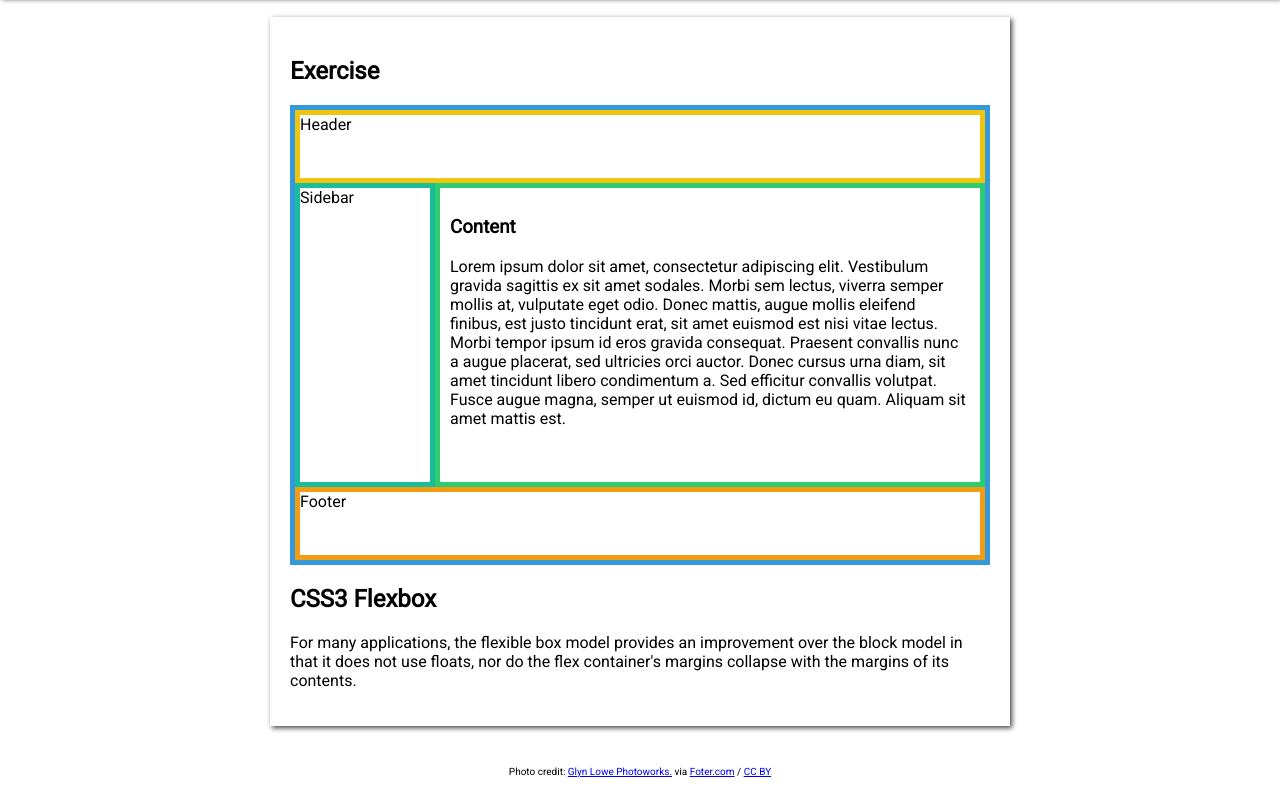
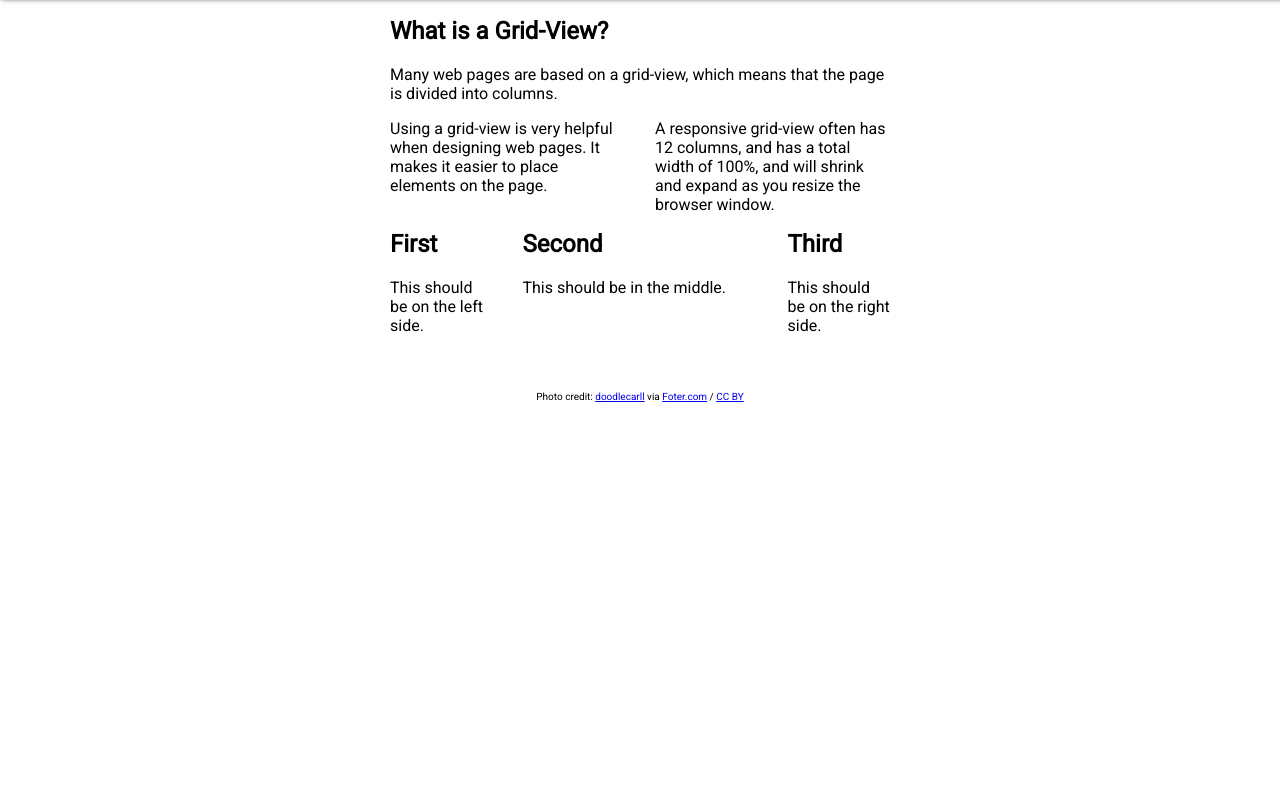
Before and after one commit to kojak01/javascript-blog, a website: page index.html in a window 1280 px wide. Shown: the part 103-900 px from the top of the page. After the commit the page ends 800 px from the top, so only its background shows below. Drawn offline with Linux system fonts and the light colour scheme.

Commit message:
flexbox grid system example

```diff
--- a/index.html
+++ b/index.html
@@ -2,29 +2,44 @@
 <html>
     <head>
         <title>Flexbox!</title>
-        <link rel="stylesheet" type="text/css" href="style.css">
 		<link href='https://fonts.googleapis.com/css?family=Roboto' rel='stylesheet' type='text/css'>
+        <link href="style.css" rel="stylesheet" type="text/css">
     </head>
     <body>
     	<div class="hero">
-	    	<h1>Basic layout</h1>
+	    	<h1>Flexbox grid system</h1>
     	</div>
-    	<div class="main-container">
-    	    <h2>Exercise</h2>
-        	<div class="container">
-        	    <div class="header">Header</div>
-    			<div class="sidebar">Sidebar</div>
-    			<div class="content">
-        			<h3>Content</h3>
-Lorem ipsum dolor sit amet, consectetur adipiscing elit. Vestibulum gravida sagittis ex sit amet sodales. Morbi sem lectus, viverra semper mollis at, vulputate eget odio. Donec mattis, augue mollis eleifend finibus, est justo tincidunt erat, sit amet euismod est nisi vitae lectus. Morbi tempor ipsum id eros gravida consequat. Praesent convallis nunc a augue placerat, sed ultricies orci auctor. Donec cursus urna diam, sit amet tincidunt libero condimentum a. Sed efficitur convallis volutpat. Fusce augue magna, semper ut euismod id, dictum eu quam. Aliquam sit amet mattis est.
-    			</div>
-    			<div class="footer">Footer</div>
-    		</div>
-    		<h2>CSS3 Flexbox</h2>
-	    	<p>For many applications, the flexible box model provides an improvement over the block model in that it does not use floats, nor do the flex container's margins collapse with the margins of its contents.</p>
-        </div>
-		<div class="page-footer">
-            Photo credit: <a href="https://www.flickr.com/photos/glynlowe/7665403174/"  target="_blank">Glyn Lowe Photoworks.</a> via <a href="http://foter.com/" target="_blank">Foter.com</a> / <a href="http://creativecommons.org/licenses/by/2.0/"  target="_blank">CC BY</a>
-		</div>
+    	<div class="container">
+	    	<div class="row">
+	    		<div class="col col-12">
+		    		<h2>What is a Grid-View?</h2>
+		    		<p>Many web pages are based on a grid-view, which means that the page is divided into columns.</p>
+	    		</div>
+	    	</div>
+	    	<div class="row">
+	    		<div class="col col-6">
+		    		<p>Using a grid-view is very helpful when designing web pages. It makes it easier to place elements on the page.</p>
+	    		</div>
+	    		<div class="col col-6">
+		    		<p>A responsive grid-view often has 12 columns, and has a total width of 100%, and will shrink and expand as you resize the browser window.</p>
+	    		</div>
+	    	</div>
+	    	<div class="row">
+	    		<div class="col col-3">
+		    		<h2>First</h2>
+		    		<p>This should be on the left side.</p>
+	    		</div>
+	    		<div class="col col-6">
+		    		<h2>Second</h2>
+		    		<p>This should be in the middle.</p>
+	    		</div>
+	    		<div class="col col-3">
+		    		<h2>Third</h2>
+		    		<p>This should be on the right side.</p>
+	    		</div>
+	    	</div>
+	    </div>
+	    <div class="footer">Photo credit: <a href="https://www.flickr.com/photos/53359727@N02/4978373521/" target="_blank">doodlecarll</a> via <a href="http://foter.com/" target="_blank">Foter.com</a> / <a href="http://creativecommons.org/licenses/by/2.0/" target="_blank">CC BY</a>
+	    </div>
     </body>
 </html>
--- a/style.css
+++ b/style.css
@@ -1,52 +1,57 @@
+* {box-sizing: border-box;}
 body {
 	font-family: 'Roboto', sans-serif;
 	margin: 0;
 }
 .hero {
 	text-align: center;
-	background: url(https://images.pexels.com/photos/2325446/pexels-photo-2325446.jpeg?auto=compress&cs=tinysrgb&w=1260&h=750&dpr=1) 0/cover;
+	background: url(https://images.pexels.com/photos/147411/italy-mountains-dawn-daybreak-147411.jpeg?auto=compress&cs=tinysrgb&w=1260&h=750&dpr=1) 0/cover;
 	height: 100px;
 	line-height: 50px;
 	overflow: auto;
 	color: #fff;
 	box-shadow: 2px 2px 5px #444;
+	border: none;
 }
 h1 {
 	text-shadow: 2px 2px 5px #444;
 }
-.main-container {
-	width: 90%;
-	max-width: 700px;
-	background-color: #fff;
+h2, p {
+	margin-top: 0;
+}
+div {
+	border: 0px solid;
+}
+.footer {
+	text-align: center;
 	padding: 20px;
-	box-shadow: 2px 2px 5px #444;
+	font-size: 10px;
+	border: none;
+}
+.container {
+	width: 500px;
 	margin: 20px auto;
 }
-.page-footer {
-	padding: 20px;
-	text-align: center;
-	font-size: 10px;
+.row {
+	border-color: #2ecc71;
+    display: flex;
+    flex-wrap: wrap;
+    margin: 0 -15px;
 }
-.container {
-	height: 450px;
-	border: 5px solid #3498db;
-	display: flex;
-	flex-wrap: wrap;
+.col {
+	border-color: #f1c40f;
+	padding: 0 15px;
+
 }
-.header {
-	border: 5px solid #f1c40f;
-	flex: 100%;
-}
-.sidebar {
-	border: 5px solid #1abc9c;
-	flex: 1;
-}
-.content {
-	border: 5px solid #2ecc71;
-	padding: 10px;
-	flex: 4;
-}
-.footer {
-	border: 5px solid #f39c12;
-	flex: 100%;
-}
+.col-1 {flex: 8.333%;}
+.col-2 {flex: 16.667%;}
+.col-3 {flex: 25%;}
+.col-4 {flex: 33.333%;}
+.col-5 {flex: 41.667%;}
+.col-6 {flex: 50%;}
+.col-7 {flex: 58.333%;}
+.col-8 {flex: 66.667%;}
+.col-9 {flex: 75%;}
+.col-10 {flex: 83.333%;}
+.col-11 {flex: 91.667%;}
+.col-12 {flex: 100%;}
```
